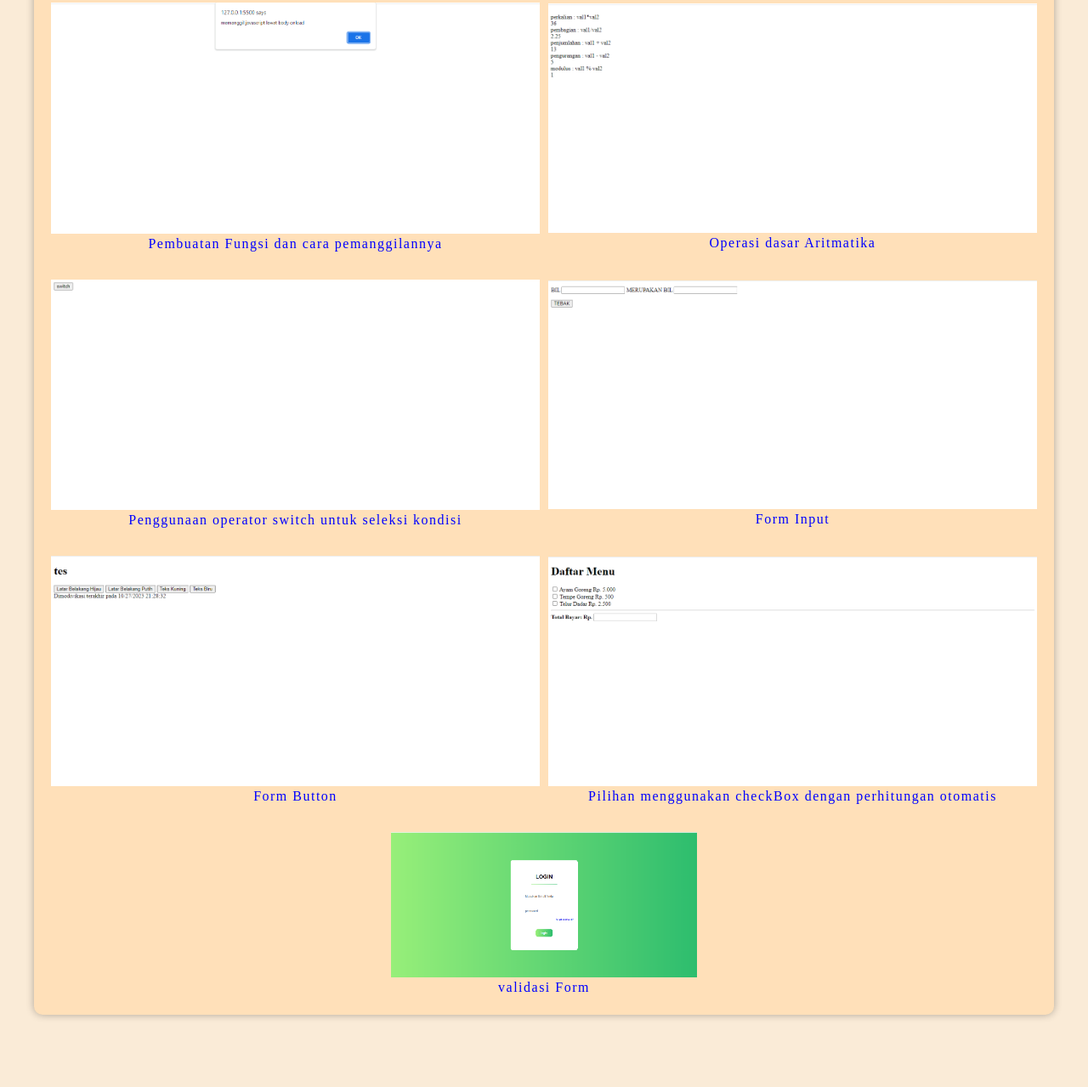
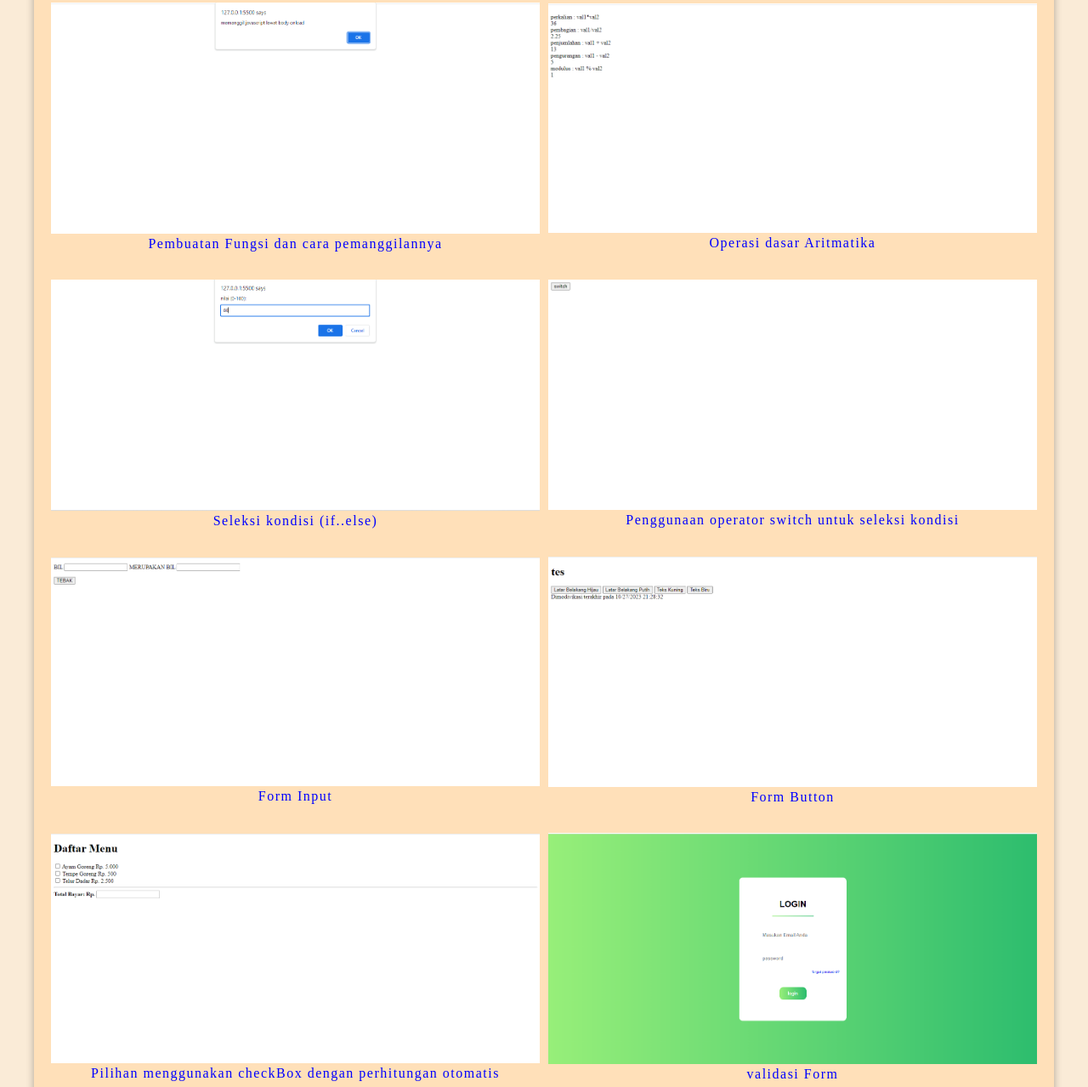
Before and after one commit to hafizalkariem/Lab5Web, a plain HTML site: page lab5_javascript/index.html in a window 1280 px wide. Shown: the part 821-2100 px from the top of the page at 85% size. Before the commit the page ends 2055 px from the top, so only its background shows below. Drawn offline with Linux system fonts and the light colour scheme.

Commit message:
menambahkan file

```diff
--- a/lab5_javascript/index.html
+++ b/lab5_javascript/index.html
@@ -49,6 +49,13 @@
           <a href="aritmatika.html">Operasi dasar Aritmatika</a>
         </div>
         <div class="grid-content">
+          <img
+            src="/lab5_javascript/screenshoot/selection Condition.png"
+            alt=""
+          />
+          <a href="selection_condition.html">Seleksi kondisi (if..else) </a>
+        </div>
+        <div class="grid-content">
           <img src="/lab5_javascript/screenshoot/switch 0.png" alt="" />
           <a href="switch.html"
             >Penggunaan operator switch untuk seleksi kondisi</a
@@ -68,7 +75,7 @@
             >Pilihan menggunakan checkBox dengan perhitungan otomatis</a
           >
         </div>
-        <div class="grid-content centered-grid-content">
+        <div class="grid-content">
           <img src="/lab5_javascript/screenshoot/validasi form.png" alt="" />
           <a href="/form_validation/form.html">validasi Form</a>
         </div>
```
Also changed, not shown: form_validation/form.html (+21 -24 lines), lab5_javascript/screenshoot/index.png (added), lab5_javascript/screenshoot/selection Condition.png (added), 1 other file.
